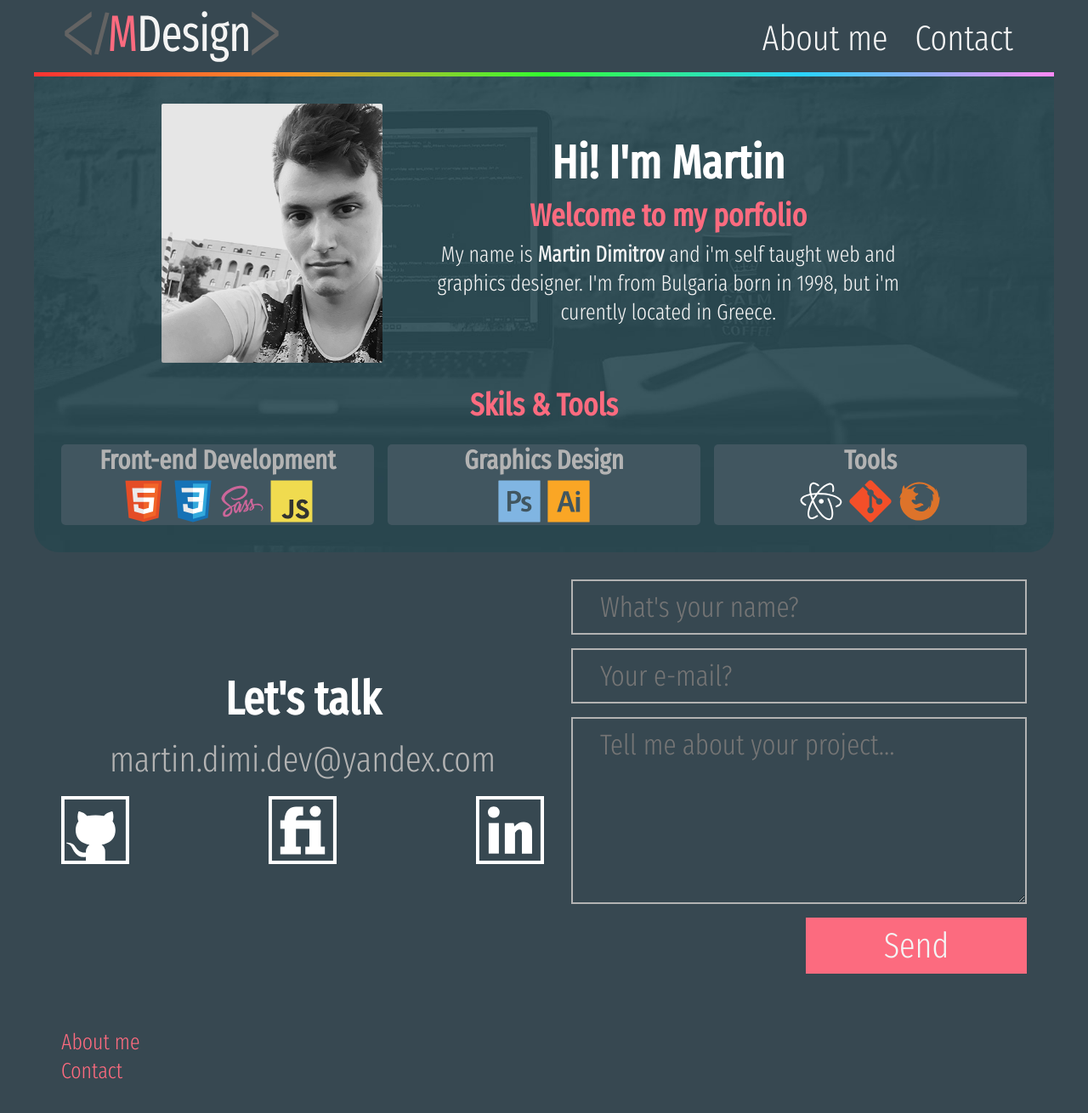
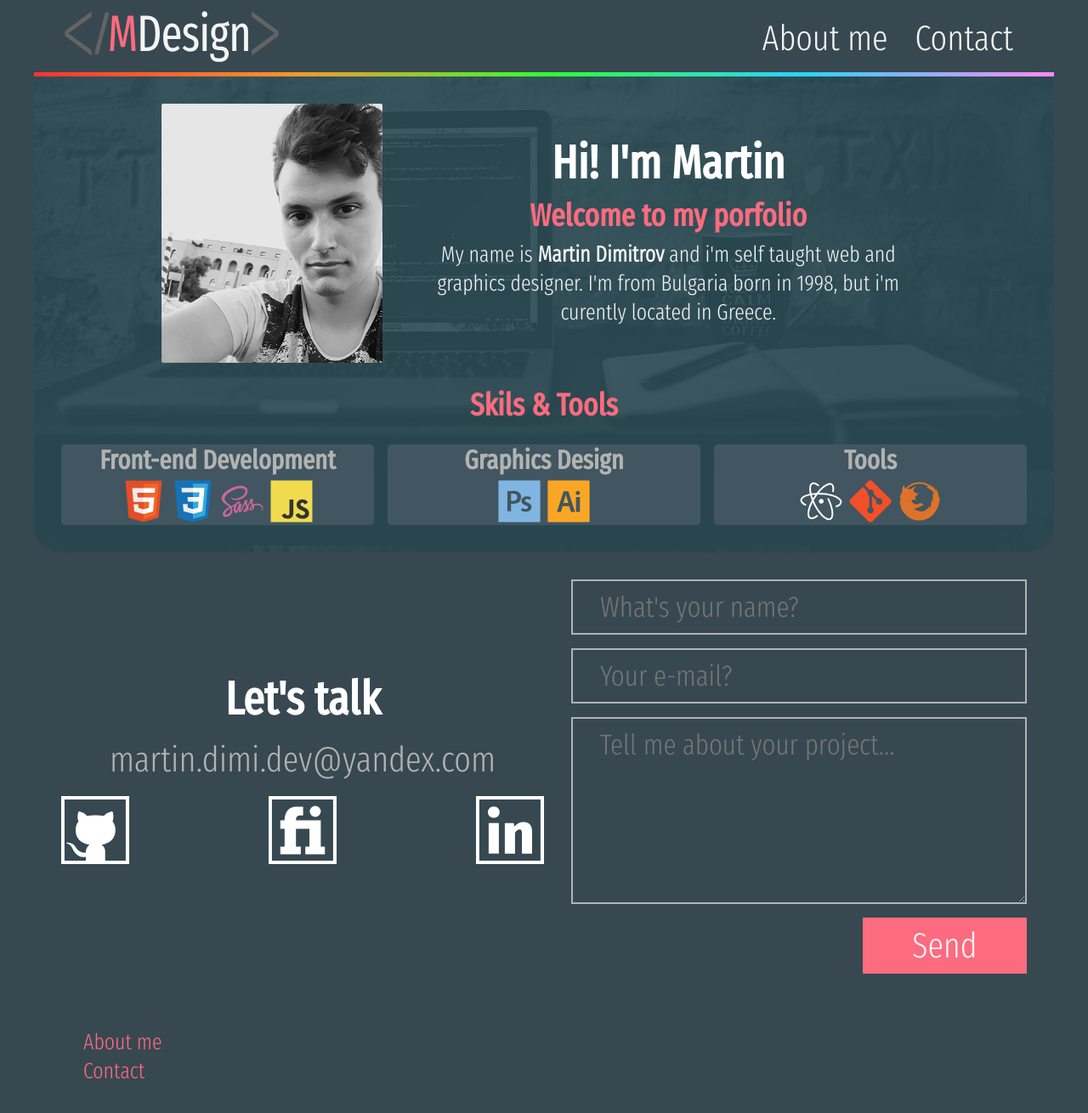
Before and after one commit to martindimi/mdesign-source, a Jekyll site: the page built from _pages/home.md, in a window 1280 px wide. Shown: the whole page at 85% size. Built offline with Jekyll 4.4.1, drawn with Linux system fonts in a browser that asks for light colours.

Commit message:
Make some adjustments to the typography and the buttons

```diff
--- a/_sass/3_base/_typography.scss
+++ b/_sass/3_base/_typography.scss
@@ -77,6 +77,14 @@ b {
   font-weight: bold;
 }
 
+// Lists
+ul, ol {
+  margin-bottom: 1.4em;
+  width: max-content;
+  text-align: left;
+  padding-left: 1em;
+}
+
 // Anchors
 a {
 text-decoration: none;
--- a/_sass/4_modules/_button.scss
+++ b/_sass/4_modules/_button.scss
@@ -4,7 +4,7 @@
 
 .button {
   font-size: 1.6em;
-  padding: 0.2em 1.6em;
+  padding: 0.2em .6em;
   text-align: center;
   width: 100%;
   background: $color-prim;
@@ -21,11 +21,7 @@
 
   // --- Tablet portrait and up ---
   @include breakpoints(tablet-portrait-up){
-    max-width: 340px;
-  }
-
-  // --- Tablet landscape and up ---
-  @include breakpoints(tablet-landscape-up){
-    max-width: 260px;
+    padding: 0.2em 1.4em;
+    width: auto;
   }
 }
```
